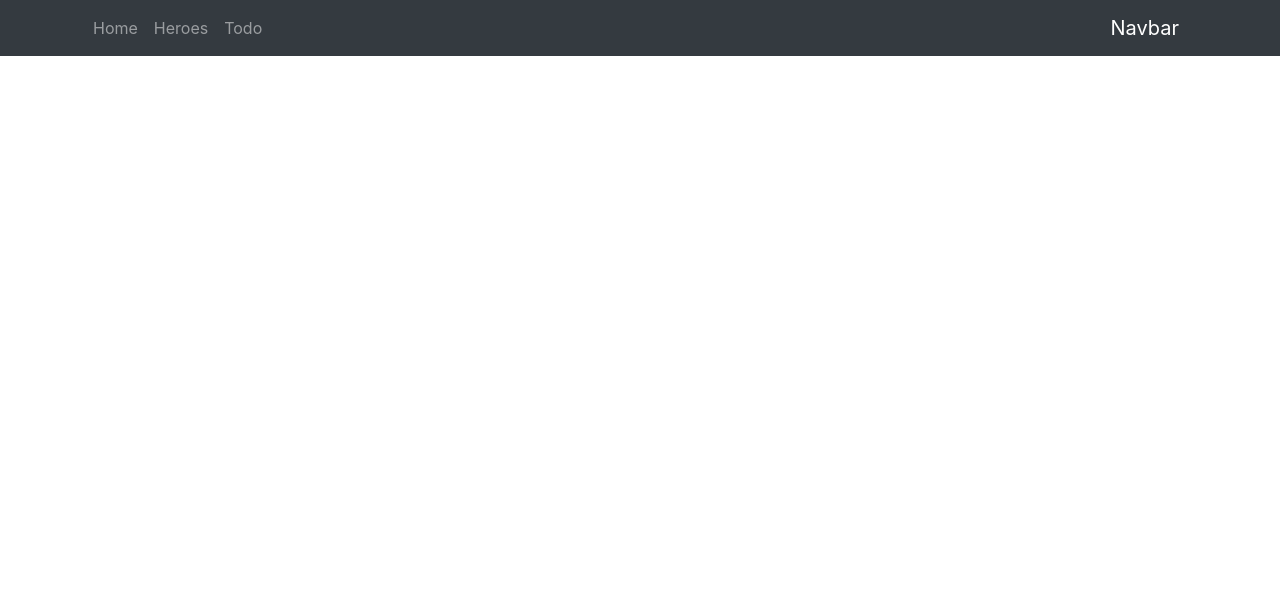
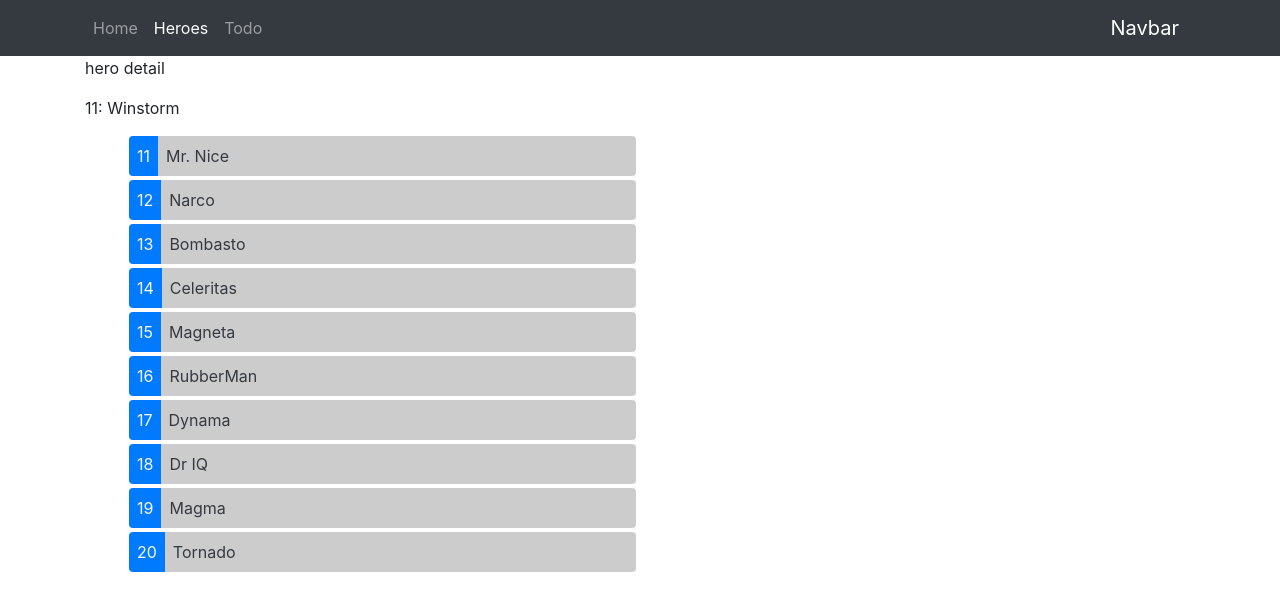
Before and after one commit to espressopark/toh, an Angular app: page /heroes/1 in a window 1280 px wide. Before the commit this address led to /. Shown: the top 610 px of the page. Built offline with nearby package versions, Linux system fonts and the light colour scheme.

Commit message:
목록 위에 상세화면 표시

```diff
--- a/src/app/app-routing.module.ts
+++ b/src/app/app-routing.module.ts
@@ -7,9 +7,11 @@ import {HeroDetailComponent} from './hero-detail/hero-detail.component';
 
 const routes: Routes = [
   {path: 'home', component: HomeComponent},
-  {path: 'heroes', component: HeroesComponent},
+  {path: 'heroes', component: HeroesComponent, children: [
+      {path: ':hero_id', component: HeroDetailComponent}
+    ]}, // 전체 url: /heroes/11
   {path: 'todo', component: TodoComponent},
-  {path: 'detail/:hero_id', component: HeroDetailComponent},
+
   // {path: '', redirectTo: '/home'}
 ];
 
--- a/src/app/hero-detail/hero-detail.component.ts
+++ b/src/app/hero-detail/hero-detail.component.ts
@@ -1,5 +1,7 @@
 import {Component, Input, OnInit} from '@angular/core';
 import {Hero} from '../hero';
+import {ActivatedRoute} from '@angular/router';
+import {HeroService} from '../hero.service';
 
 @Component({
   selector: 'app-hero-detail',
@@ -7,12 +9,22 @@ import {Hero} from '../hero';
   styleUrls: ['./hero-detail.component.scss']
 })
 export class HeroDetailComponent implements OnInit {
-  @Input()
+  // @Input()
   hero: Hero;
 
-  constructor() { }
+  constructor(private route: ActivatedRoute, private heroService: HeroService) {
+    this.route.params
+      .subscribe(params => {
+        console.log(params); // {hero_id: "13"}
+        this.getHero(+params['hero_id']); // +는 string을 number로 변환
+      });
+  }
 
   ngOnInit() {
   }
 
+  getHero(hero_id: number) {
+    this.heroService.getHero(hero_id)
+      .subscribe(data => this.hero = data);
+  }
 }
--- a/src/app/hero.service.ts
+++ b/src/app/hero.service.ts
@@ -14,4 +14,8 @@ export class HeroService {
   getHeroes(): Observable<Hero[]> {
     return of(HEROES).pipe(delay(1000));
   }
+
+  getHero(hero_id: number): Observable<Hero> {
+    return of( HEROES.find(element => element.id === hero_id)).pipe(delay(1000));
+  }
 }
--- a/src/app/heroes/heroes.component.html
+++ b/src/app/heroes/heroes.component.html
@@ -1,16 +1,19 @@
+<div class="mb-3">
+  <router-outlet></router-outlet>
+</div>
 <p>
   {{hero.id}}: {{hero.name}}
 </p>
 
 <ul class="w-50">
-  <li class="d-flex m-1" *ngFor="let hero of heroes" (click)="onSelect(hero)" [class.selected]="hero === selectedHero" routerLink="/detail/{{hero.id}}">
+  <li class="d-flex m-1" *ngFor="let hero of heroes" (click)="onSelect(hero)" [class.selected]="hero === selectedHero" routerLink="/heroes/{{hero.id}}">
     <span class="rounded-left p-2 bg-primary text-light">{{hero.id}}</span>
     <div class="rounded-right p-2 bg-light text-dark w-100">{{hero.name}}</div>
   </li>
 </ul>
 
-<app-hero-detail [hero]="selectedHero"></app-hero-detail>
-
+<!--<app-hero-detail [hero]="selectedHero"></app-hero-detail>-->
+<!--@Input 을 삭제했으므로-->
 
 <!--<div>-->
   <!--<label>name:-->
```
